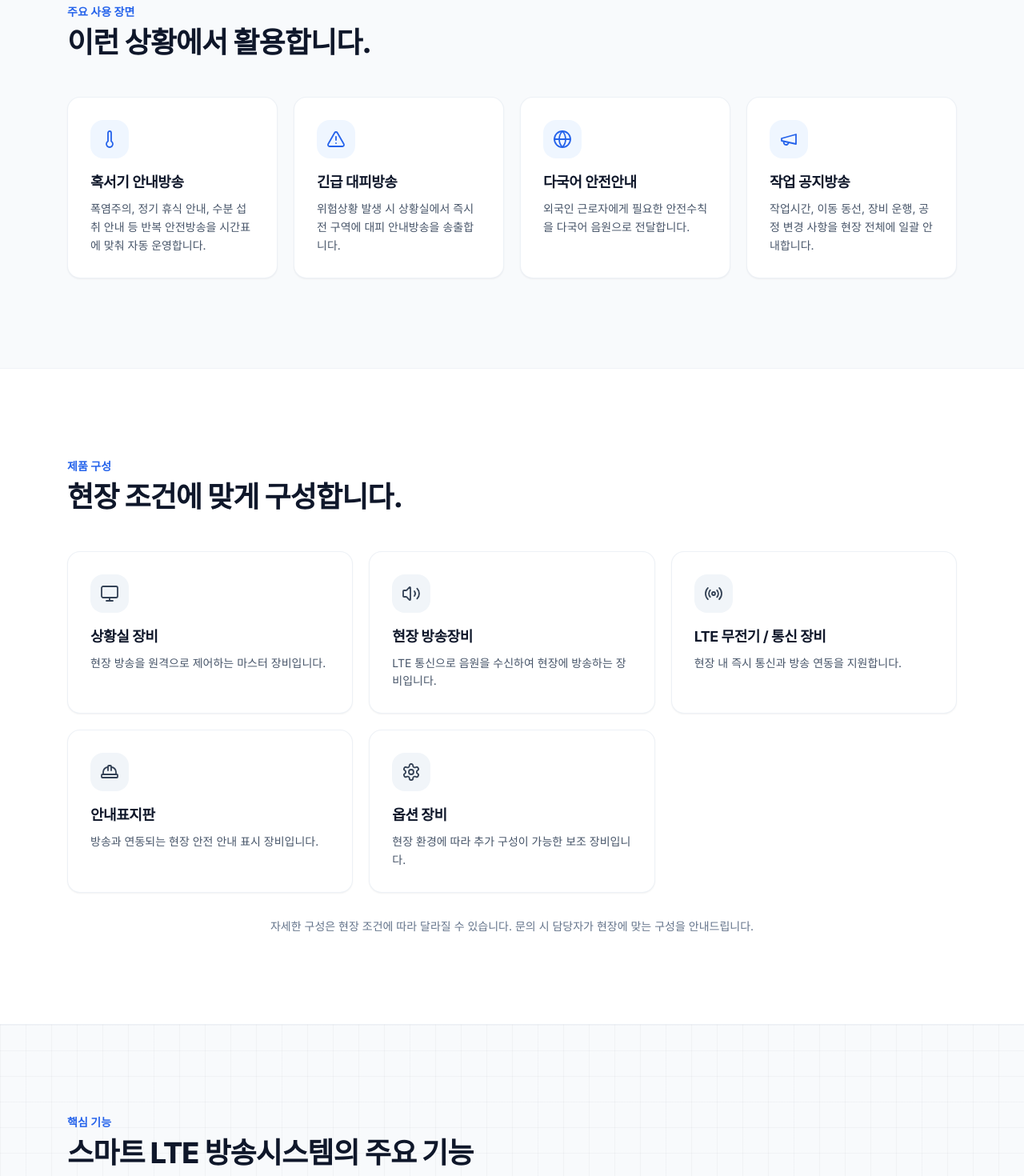
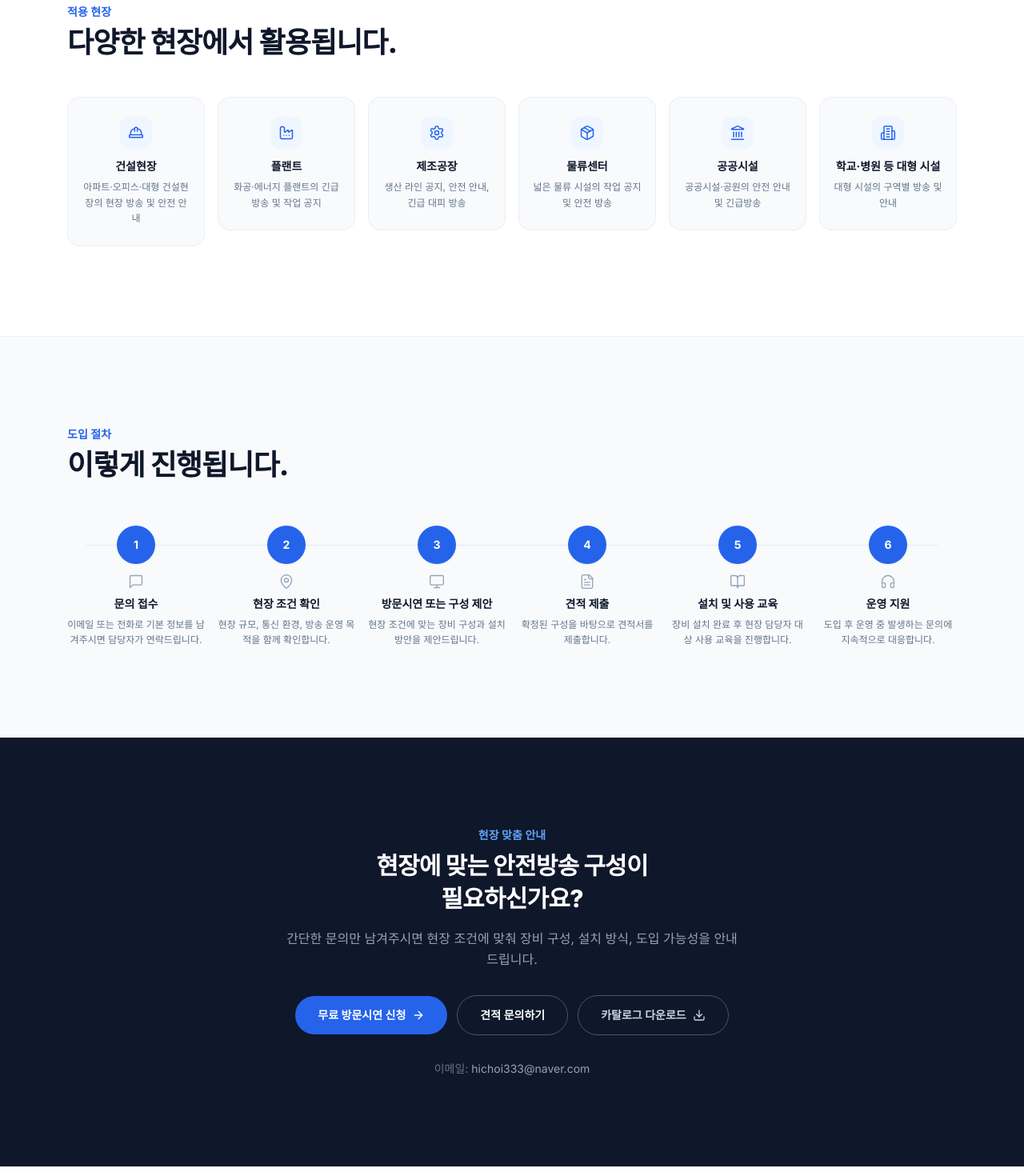
Before and after one commit to choifam0191-lgtm/emersia, a Next.js app: page / in a window 1280 px wide. Shown: the part 1980-3450 px from the top of the page at 80% size. Built offline with nearby package versions, Linux system fonts and the light colour scheme.

Commit message:
refactor: 메인 페이지 섹션 6개로 축소
삭제: UseCasesSection, ProductCompositionSection, FeaturesSection, ResourcesDownloadSection
유지: Hero → 문제점 → 솔루션 → 적용현장 → 도입절차 → CTA

Co-Authored-By: Claude Sonnet 4.6 <noreply@anthropic.com>

```diff
--- a/src/app/page.tsx
+++ b/src/app/page.tsx
@@ -2,12 +2,8 @@ import type { Metadata } from "next";
 import { HeroSection } from "@/components/HeroSection";
 import { ProblemSection } from "@/components/ProblemSection";
 import { SolutionSection } from "@/components/SolutionSection";
-import { UseCasesSection } from "@/components/UseCasesSection";
-import { ProductCompositionSection } from "@/components/ProductCompositionSection";
-import { FeaturesSection } from "@/components/FeaturesSection";
 import { ApplicationSection } from "@/components/ApplicationSection";
 import { ProcessSection } from "@/components/ProcessSection";
-import { ResourcesDownloadSection } from "@/components/ResourcesDownloadSection";
 import { CTASection } from "@/components/CTASection";
 
 export const metadata: Metadata = {
@@ -21,23 +17,15 @@ export default function Page() {
     <main>
       {/* 1. 히어로 */}
       <HeroSection />
-      {/* 2. 현장 문제 제기 */}
+      {/* 2. 문제점 */}
       <ProblemSection />
-      {/* 3. 솔루션 개요 */}
+      {/* 3. 우리의 솔루션 */}
       <SolutionSection />
-      {/* 4. 주요 사용 장면 */}
-      <UseCasesSection />
-      {/* 5. 제품 구성 */}
-      <ProductCompositionSection />
-      {/* 6. 핵심 기능 */}
-      <FeaturesSection />
-      {/* 7. 적용 현장 */}
+      {/* 4. 적용 현장 */}
       <ApplicationSection />
-      {/* 8. 도입 절차 */}
+      {/* 5. 도입 절차 */}
       <ProcessSection />
-      {/* 9. 자료 다운로드 */}
-      <ResourcesDownloadSection />
-      {/* 10. 최종 CTA */}
+      {/* 6. 최종 CTA */}
       <CTASection />
     </main>
   );
```
